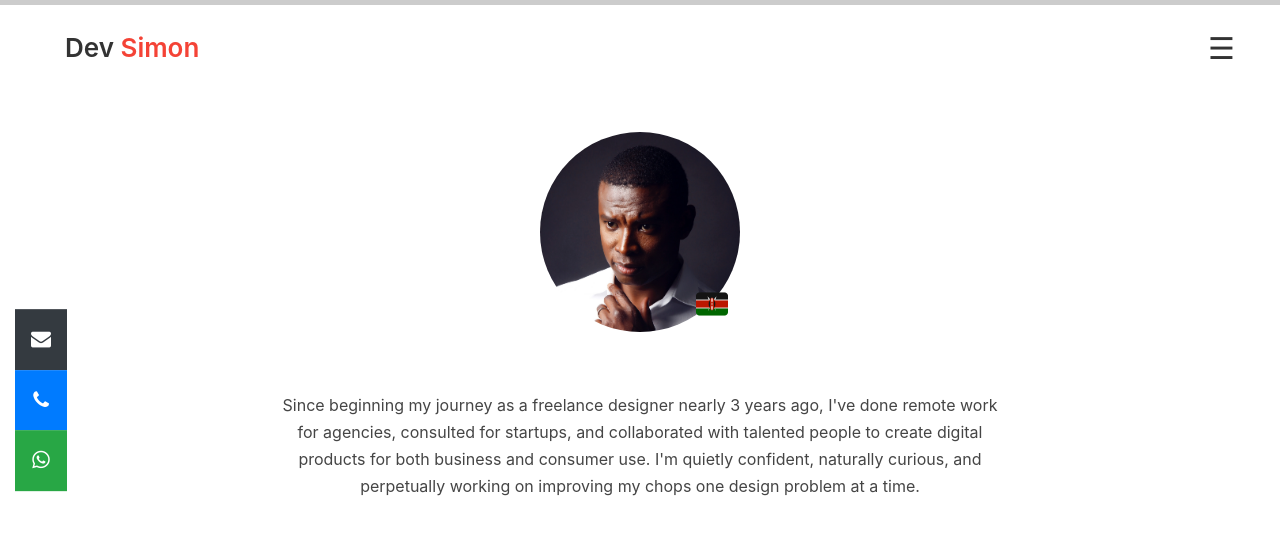
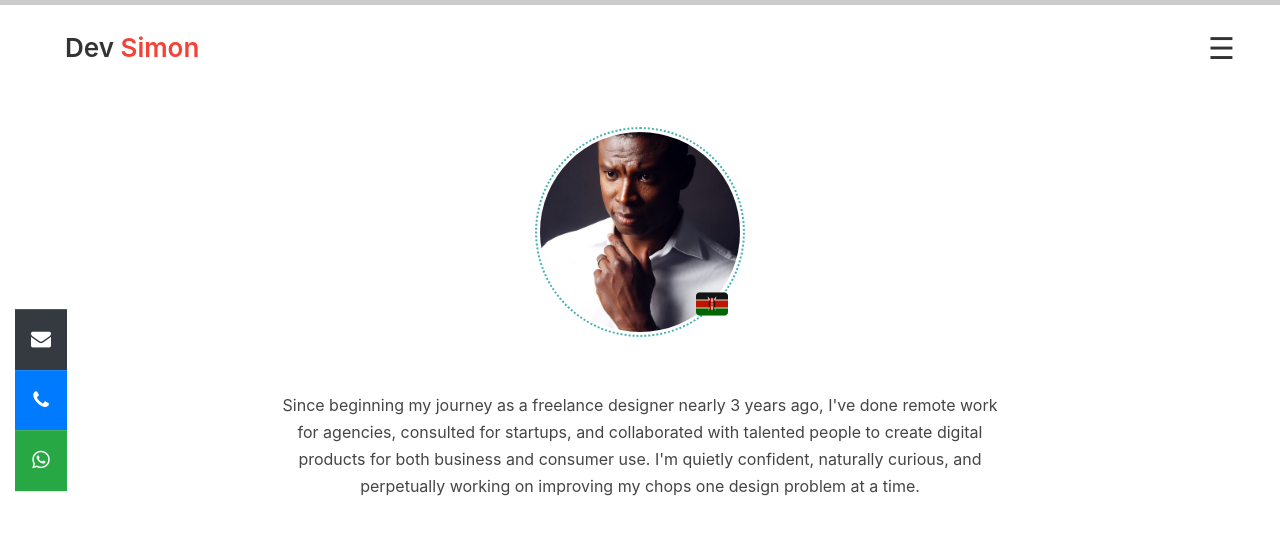
Before and after one commit to muminae100/portfolio, a Flask app: page / in a window 1280 px wide. Shown: the top 536 px of the page. Run offline with Flask 2, Linux system fonts and the light colour scheme; some libraries are stand-ins or nearby versions.

Commit message:
Add outline around profile image

```diff
--- a/static/css/main.css
+++ b/static/css/main.css
@@ -180,7 +180,7 @@
     }
   }
 
-  /* profile card */
+  /* profile picture container */
   .profile-pic-container{
     display: flex;
     justify-content: center;
@@ -196,6 +196,9 @@
     background-image: url('../img/profile_pic.jpg');
     background-size: cover;
     background-repeat: no-repeat;
+    background-position: center;
+    outline: 2px dotted #46b3b5;
+    outline-offset: 3px;
   }
   .kenyan_flag{
     position: absolute;
```
